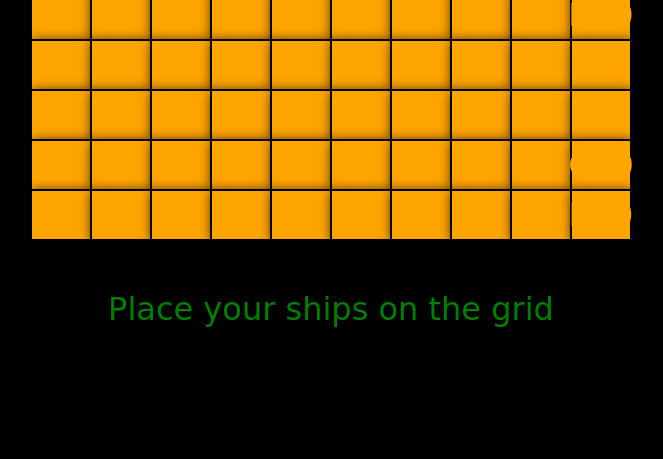
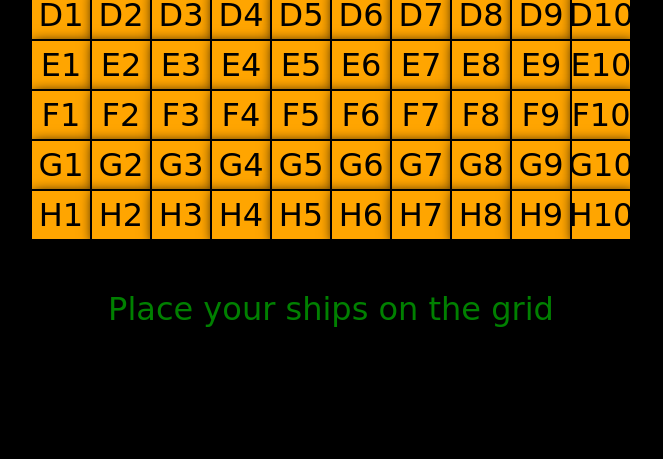
Before and after one commit to yhbe/battleShip, a website built with webpack: page src/index.html in a window 1280 px wide. Shown: the part 341-800 px from the top of the page, without its empty margins (309-972 px from the left). Built offline with nearby package versions, Linux system fonts and the light colour scheme; a web font is replaced by a local one.

Commit message:
cleanup and added back ship square coordinates

```diff
--- a/src/Dom/gameLoop.js
+++ b/src/Dom/gameLoop.js
@@ -22,7 +22,6 @@ export function gameLoop() {
     computerBoard.randomPlace();
     computergrid.addEventListener("click", (event) => {
       let attack = computerBoard.receiveAttack(event.target.innerHTML);
-      console.log(computerBoard.board);
       if (attack === "You played here already") {
         event.target.classList.add("attacked");
       } else if (attack === "Miss!") {
@@ -42,7 +41,6 @@ export function gameLoop() {
     let a = playerBoard.computerAttack();
     a = a.split(",");
     a = a.join("");
-    console.log(a, playerBoard.board.get(`${a}`));
     let b = document.querySelector(`.playergrid > .${a}`);
     b.style.backgroundColor = "Black";
     b.style.color = "black";
--- a/src/style.css
+++ b/src/style.css
@@ -21,7 +21,6 @@ body{
   display: grid;
   background-color: rgb(0, 110, 255);
   grid-template-columns: repeat(10, 60px);
-  color: orange;
 }
 
 .squareDiv{
```
